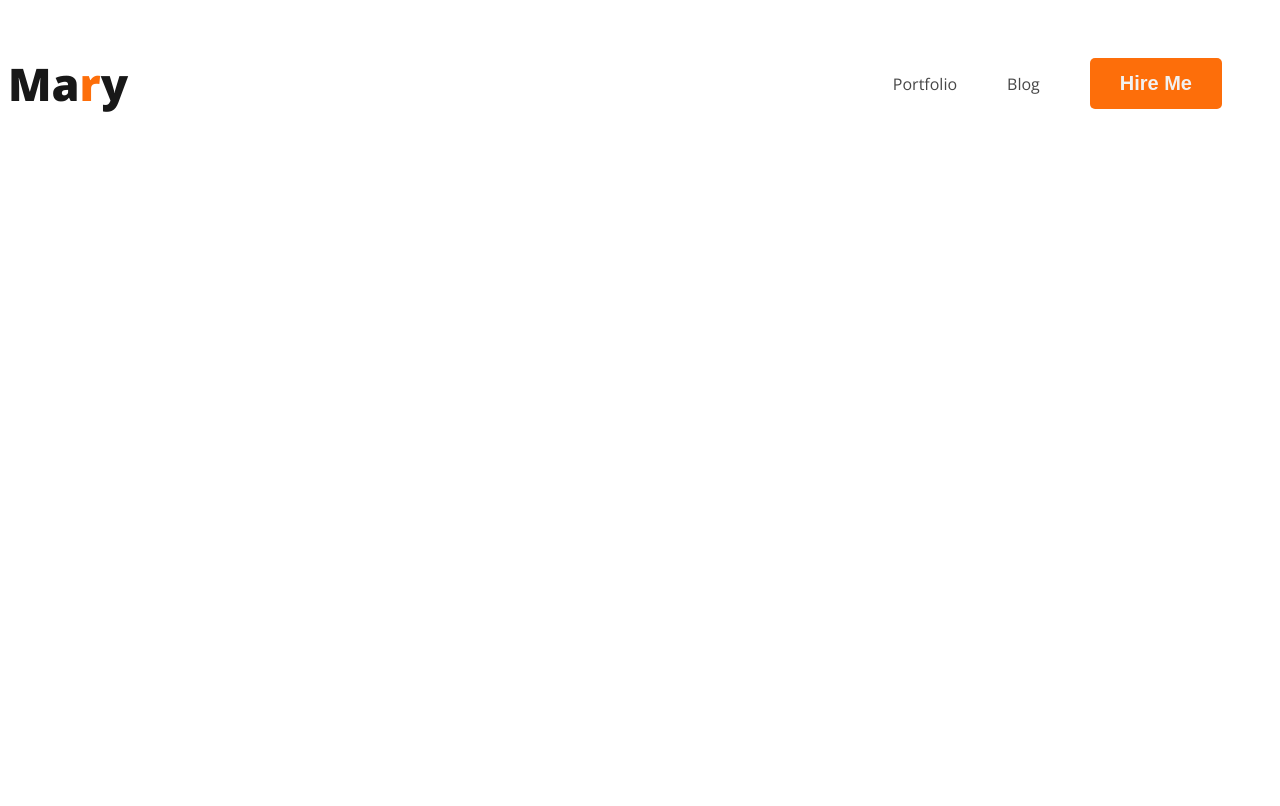
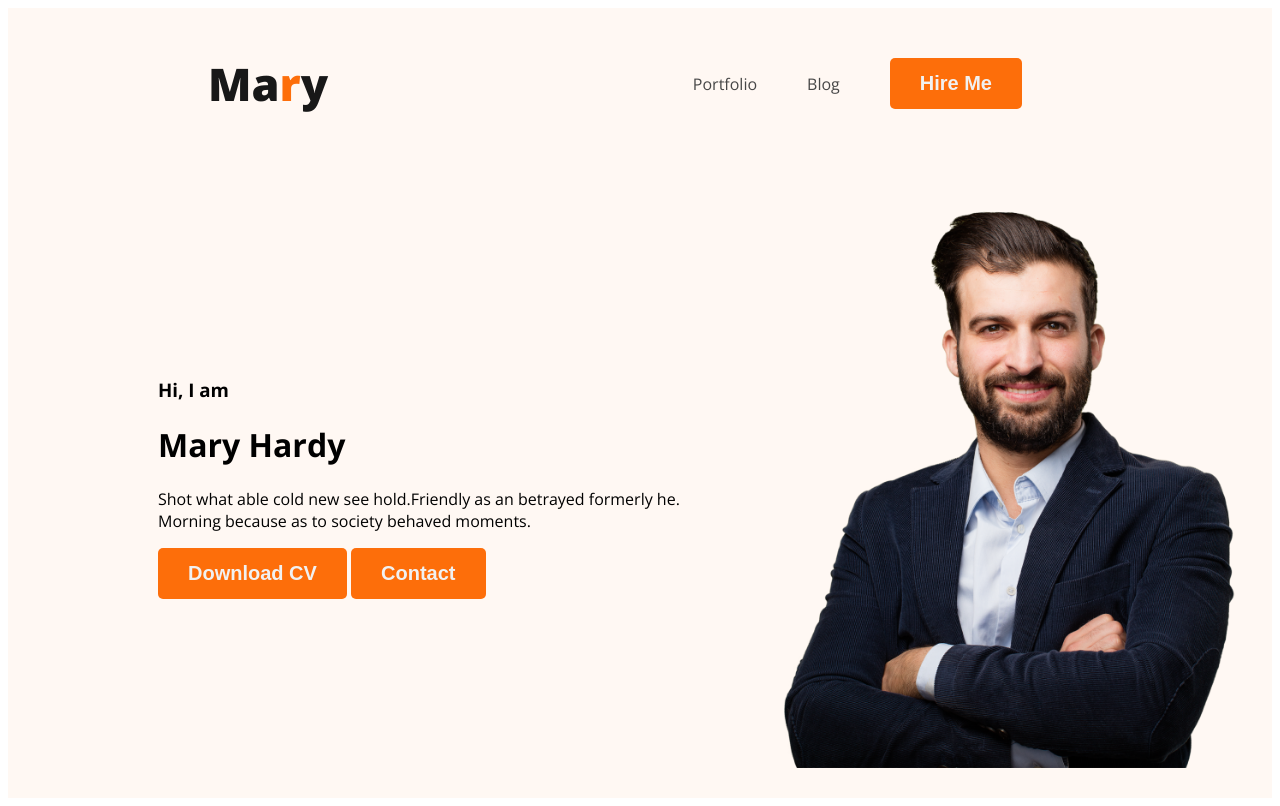
Before and after one commit to amitkumer051/webdeveloper-portfolio, a plain HTML site: page index.html in a window 1280 px wide. Drawn offline with nearby package versions, Linux system fonts and the light colour scheme.

Commit message:
added a banner content

```diff
--- a/index.html
+++ b/index.html
@@ -10,7 +10,7 @@
     <link rel="stylesheet" href="style/portfolio.css">
 </head>
 <body>
-    <header>
+    <header class="header">
         <nav>
             <h3 class="nav-title">Ma<span class="text-primary">r</span>y</h3>
             <ul>
@@ -19,6 +19,16 @@
                 <li><button class="btn-primary">Hire Me</button></li>
             </ul>
         </nav>
+        <div class="banner">
+            <div class="banner-conten">
+                <h3 class="banner-greeting">Hi, I  am</h3>
+                <h1 class="banner-title">Mary Hardy</h1>
+                <p>Shot what able cold new see hold.Friendly as an betrayed formerly he. Morning because as to society behaved moments.</p>
+                <button class="btn-primary">Download CV</button>
+                <button class="btn-primary">Contact</button>
+            </div>
+            <img class="profile-picture" src="images/hardy.png" alt="">
+        </div>
     </header>
     <main>
 
--- a/style/portfolio.css
+++ b/style/portfolio.css
@@ -6,6 +6,7 @@ nav {
     display: flex;
     justify-content: space-between;
     align-items: center;
+    margin: 0 200px;
 }
 
 .nav-title {
@@ -37,3 +38,14 @@ nav a{
     text-decoration: none;
     color:#474747;
 }
+.header{
+    background: #FFF8F3;;
+}
+.banner{
+    padding: 30px 30px 30px 150px;
+    display: flex;
+    align-items: center;
+}
+.banner .profile-picture{
+    width: 500px;
+}
```
